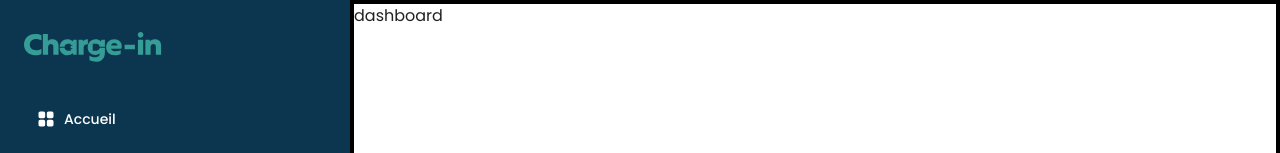
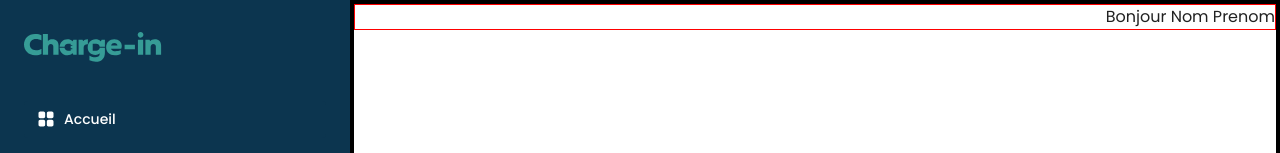
Before and after one commit to newnightcoder/charge-in, a React (Create React App) app: page /dashboard in a window 1280 px wide. Shown: the top 153 px of the page. Built offline with nearby package versions, Linux system fonts and the light colour scheme.

Commit message:
imports reorganisation for menu + dashboardComponent under construction

```diff
--- /dev/null
+++ b/src/components/Dashboard/DashboardComponent.tsx
@@ -0,0 +1,12 @@
+import { Grid } from "@mui/material";
+import { UserBanner } from ".";
+
+const Dashboard = () => {
+  return (
+    <Grid container direction={"column"} sx={{ justifyContent: "flex-start" }}>
+      <UserBanner />
+    </Grid>
+  );
+};
+
+export default Dashboard;
--- /dev/null
+++ b/src/components/Dashboard/UserBanner.tsx
@@ -0,0 +1,24 @@
+import { Grid } from "@mui/material";
+
+const UserBanner = () => {
+  // A mettre dans Redux
+  const username = {
+    nom: "Nom",
+    prenom: "Prenom",
+  };
+  const salutation = `Bonjour ${username.nom} ${username.prenom}`;
+
+  return (
+    <Grid
+      container
+      item
+      sx={{ border: "1px solid red", justifyContent: "flex-end" }}
+    >
+      <Grid item>{salutation}</Grid>
+      <Grid item></Grid>
+      <Grid item></Grid>
+    </Grid>
+  );
+};
+
+export default UserBanner;
--- /dev/null
+++ b/src/components/Dashboard/index.ts
@@ -0,0 +1 @@
+export { default as UserBanner } from "./UserBanner";
--- a/src/components/Menu/Menu.tsx
+++ b/src/components/Menu/Menu.tsx
@@ -1,9 +1,7 @@
 import { Grid } from "@mui/material";
+import { MenuBtn, MenuDropdownSection, MenuSection } from ".";
 import { LogoText } from "../../components";
 import { button } from "../Buttons";
-import MenuBtn from "./MenuBtn";
-import MenuDropdownSection from "./MenuDropdownSection";
-import MenuSection from "./MenuSection";
 
 const Menu = () => {
   const sections = ["opportunités", "utilisateurs", "données"];
--- a/src/components/Menu/MenuDropdownSection.tsx
+++ b/src/components/Menu/MenuDropdownSection.tsx
@@ -1,7 +1,7 @@
 import { Grid, Typography } from "@mui/material";
 import { grey } from "@mui/material/colors";
+import { MenuDropdown } from ".";
 import { button } from "../Buttons";
-import MenuDropdown from "./MenuDropdown";
 import { MenuSectionProps } from "./MenuSection";
 
 const MenuDropdownSection = ({ sectionTitle }: MenuSectionProps) => {
--- /dev/null
+++ b/src/components/Menu/index.ts
@@ -0,0 +1,4 @@
+export { default as MenuBtn } from "./MenuBtn";
+export { default as MenuDropdown } from "./MenuDropdown";
+export { default as MenuDropdownSection } from "./MenuDropdownSection";
+export { default as MenuSection } from "./MenuSection";
--- a/src/components/index.ts
+++ b/src/components/index.ts
@@ -1,3 +1,4 @@
+export { default as DashboardComponent } from "./Dashboard/DashboardComponent";
 export { default as LoginForm } from "./LoginForm";
 export { default as LogoText } from "./LogoText";
 export { default as Menu } from "./Menu/Menu";
--- a/src/index.css
+++ b/src/index.css
@@ -20,8 +20,8 @@ body {
   scrollbar-color: var(--scrollbar-foreground) var(--scrollbar-background);
 }
 .styled-scrollbar-menu::-webkit-scrollbar {
-  width: 10px; /* Mostly for vertical scrollbars */
-  height: 10px; /* Mostly for horizontal scrollbars */
+  width: 7px; /* Mostly for vertical scrollbars */
+  height: 7px; /* Mostly for horizontal scrollbars */
 }
 .styled-scrollbar-menu::-webkit-scrollbar-thumb {
   /* Foreground */
--- a/src/pages/Dashboard.tsx
+++ b/src/pages/Dashboard.tsx
@@ -1,6 +1,6 @@
-import { Box, Grid } from "@mui/material";
+import { Box } from "@mui/material";
 import { styled } from "@mui/material/styles";
-import { Menu } from "../components";
+import { DashboardComponent, Menu } from "../components";
 
 const PageContainer = styled(Box)(({ theme }) => ({
   height: "100vh",
@@ -27,9 +27,7 @@ const Dashboard = () => {
         <Menu />
       </Box>
       <Box sx={{ border: `4px solid black}` }}>
-        <Grid container direction={"column"}>
-          <Box sx={{ height: "100%" }}>dashboard</Box>
-        </Grid>
+        <DashboardComponent />
       </Box>
     </PageContainer>
   );
```
